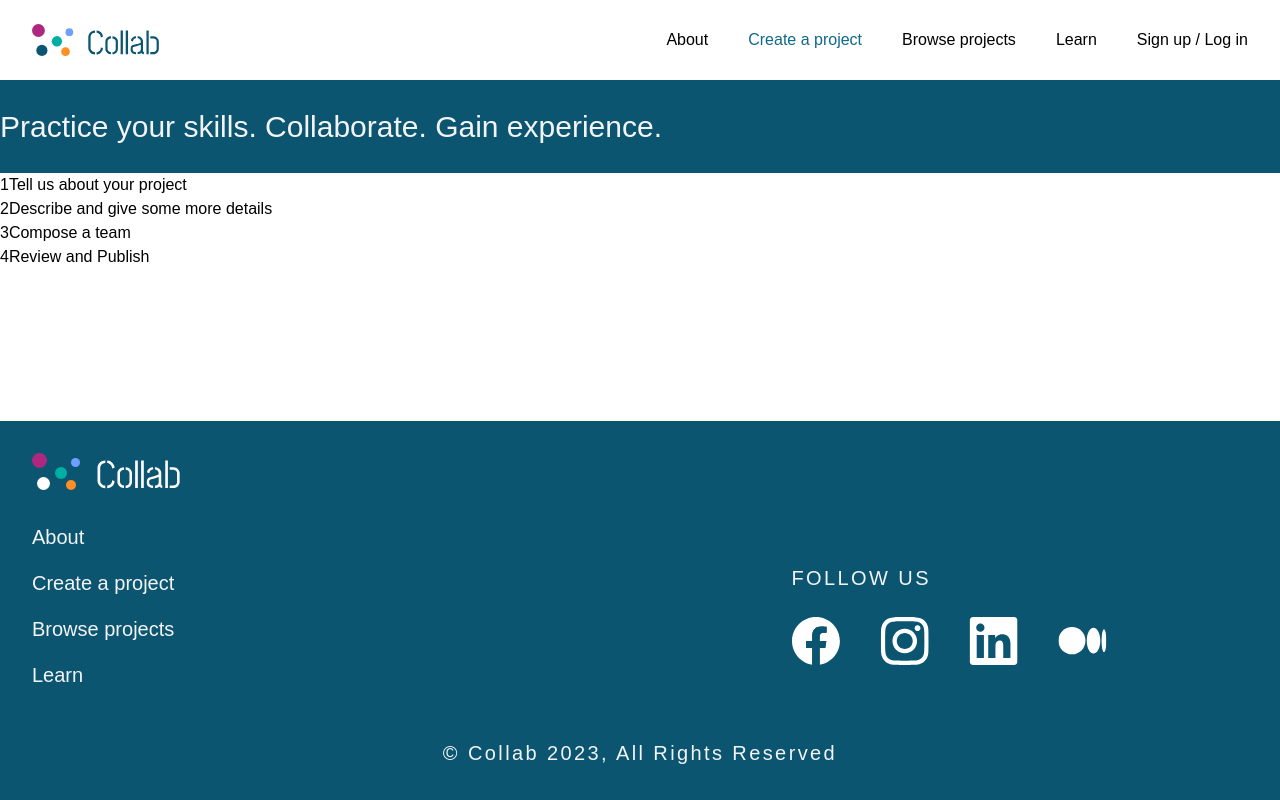
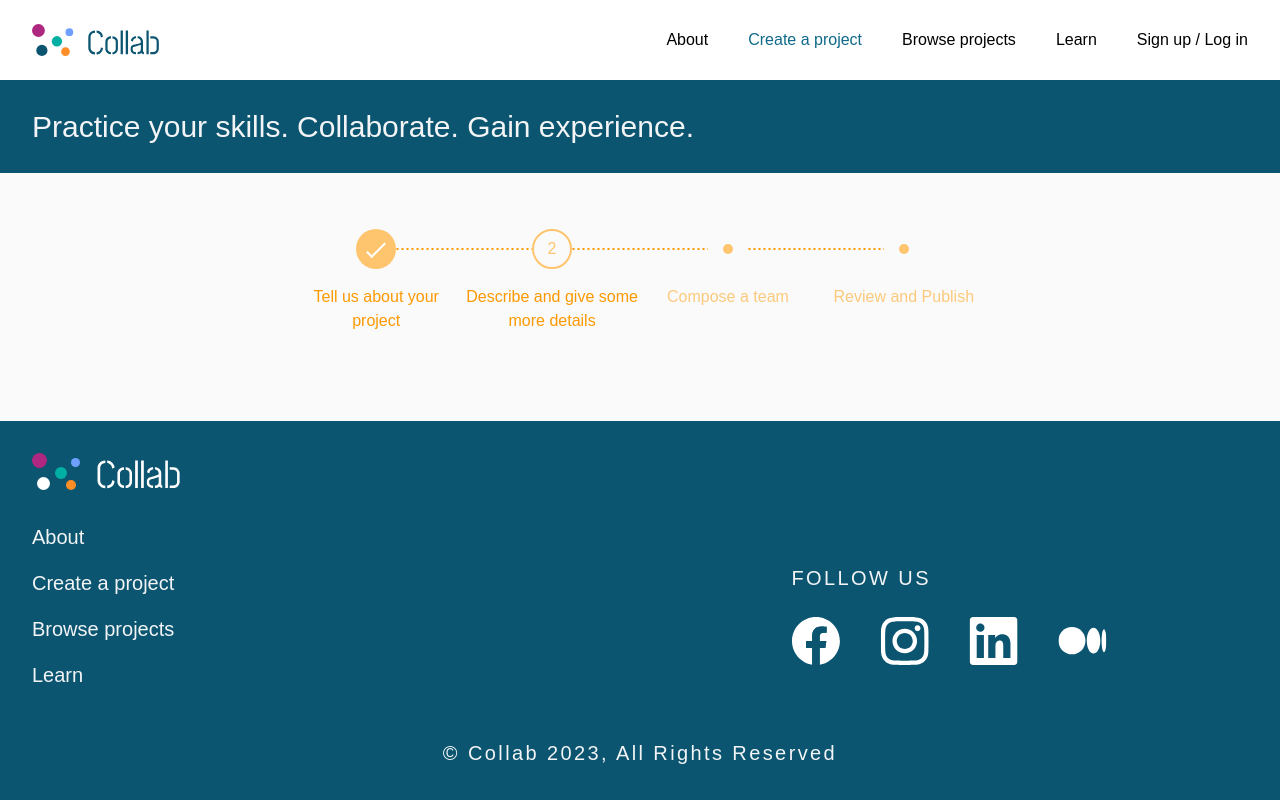
Before and after one commit to CollabDevTeam/collab-frontend, a Nuxt app: page /create-project in a window 1280 px wide. Built offline with nearby package versions, Linux system fonts and the light colour scheme.

Commit message:
create "create project" progress bar

```diff
--- a/components/createProjectForm/ProgressBar.vue
+++ /dev/null
@@ -1,30 +0,0 @@
-<template>
-  <section class="step-wizard">
-    <ul class="step-wizard-list">
-      <li class="step-wizard-item">
-        <span class="progress-count">1</span>
-        <span class="progress-label">Tell us about your project</span>
-      </li>
-      <li>
-        <span class="progress-count">2</span>
-        <span class="progress-label">Describe and give some more details</span>
-      </li>
-      <li>
-        <span class="progress-count">3</span>
-        <span class="progress-label">Compose a team</span>
-      </li>
-      <li>
-        <span class="progress-count">4</span>
-        <span class="progress-label">Review and Publish</span>
-      </li>
-    </ul>
-  </section>
-</template>
-
-<script setup lang="ts">
-  defineProps<{
-    completesSections: string[];
-  }>();
-</script>
-
-<style scoped></style>
--- /dev/null
+++ b/components/createProjectPage/ProgressBar.vue
@@ -0,0 +1,165 @@
+<template>
+  <section class="step-wizard">
+    <ul class="step-wizard-list">
+      <li
+        class="step-wizard-item"
+        :class="returnStylesByActiveStep(1)"
+      >
+        <span class="progress-count">1</span>
+        <span class="progress-label">Tell us about your project</span>
+      </li>
+      <li
+        class="step-wizard-item"
+        :class="returnStylesByActiveStep(2)"
+      >
+        <span class="progress-count">2</span>
+        <span class="progress-label">Describe and give some more details</span>
+      </li>
+      <li
+        class="step-wizard-item"
+        :class="returnStylesByActiveStep(3)"
+      >
+        <span class="progress-count">3</span>
+        <span class="progress-label">Compose a team</span>
+      </li>
+      <li
+        class="step-wizard-item"
+        :class="returnStylesByActiveStep(4)"
+      >
+        <span class="progress-count">4</span>
+        <span class="progress-label">Review and Publish</span>
+      </li>
+    </ul>
+  </section>
+</template>
+
+<script setup lang="ts">
+  const props = defineProps<{
+    currentStep: number;
+  }>();
+
+  const returnStylesByActiveStep = (stepNumber: number) => {
+    return props.currentStep === stepNumber ? 'current-item' : '';
+  };
+</script>
+
+<style scoped>
+  .step-wizard {
+    display: flex;
+    justify-content: center;
+    align-items: center;
+    padding: 3.5rem 0;
+  }
+
+  .step-wizard-list {
+    display: flex;
+    list-style-type: none;
+    position: relative;
+    z-index: 10;
+    color: #fd9900;
+  }
+  .step-wizard-item {
+    display: flex;
+    flex-direction: column;
+    position: relative;
+    flex-basis: 0;
+    flex-grow: 1;
+    text-align: center;
+    gap: 1rem;
+  }
+
+  .step-wizard-item + .step-wizard-item:after {
+    content: '';
+    position: absolute;
+    left: 0;
+    top: 19px;
+    background-image: linear-gradient(
+      to right,
+      #fd9900 50%,
+      rgba(255, 255, 255, 0) 0%
+    );
+    background-position: bottom;
+    background-size: 5px 2px;
+    background-repeat: repeat-x;
+    width: 100%;
+    height: 2px;
+    transform: translateX(-50%);
+    z-index: -10;
+  }
+
+  .progress-count {
+    height: 40px;
+    width: 40px;
+    display: flex;
+    background: #fafafa;
+    justify-content: center;
+    align-items: center;
+    border-radius: 50%;
+    margin: 0 auto;
+    position: relative;
+    z-index: 10;
+    color: transparent;
+  }
+
+  .progress-count:after {
+    content: '';
+    height: 40px;
+    width: 40px;
+    position: absolute;
+    background: #fec56e;
+    left: 50%;
+    top: 50%;
+    transform: translate(-50%, -50%);
+    border-radius: 50%;
+    z-index: -10;
+  }
+
+  .progress-count:before {
+    content: '';
+    height: 8px;
+    width: 20px;
+    border-left: 2px solid white;
+    border-bottom: 2px solid white;
+    position: absolute;
+    top: 50%;
+    left: 50%;
+    transform: translate(-50%, -60%) rotate(-45deg);
+    transform-origin: center center;
+  }
+
+  .progress-label {
+    font-size: 16px;
+    line-height: 24px;
+  }
+
+  .current-item .progress-count:before,
+  .current-item ~ .step-wizard-item .progress-count:before {
+    display: none;
+  }
+
+  .current-item ~ .step-wizard-item .progress-count:after {
+    height: 10px;
+    width: 10px;
+  }
+
+  .current-item ~ .step-wizard-item .progress-label {
+    opacity: 0.5;
+  }
+
+  .current-item .progress-count:after {
+    background: #fafafa;
+    border: 2px solid #fec56e;
+  }
+
+  .current-item .progress-count {
+    color: #fec56e;
+  }
+
+  @media screen and (max-width: 600px) {
+    .progress-label {
+      font-size: 12px;
+      line-height: 16px;
+      padding: 0 0.5rem;
+    }
+  }
+</style>
--- a/pages/create-project/index.vue
+++ b/pages/create-project/index.vue
@@ -1,11 +1,11 @@
 <template>
-  <section>
-    <div class="bg-primary text-xl font-medium text-gray-100 md:text-2xl">
+  <section class="bg-[#fafafa]">
+    <div class="bg-primary px-8 text-xl font-medium text-gray-100 md:text-2xl">
       <p class="mx-auto max-w-main py-6">
         Practice your skills. Collaborate. Gain experience.
       </p>
     </div>
-    <create-project-form-progress-bar />
+    <create-project-page-progress-bar :currentStep="2" />
   </section>
 </template>
 
```
Also changed, not shown: components/createProjectPage/Form.vue (renamed from components/createProjectForm/Form.vue).
